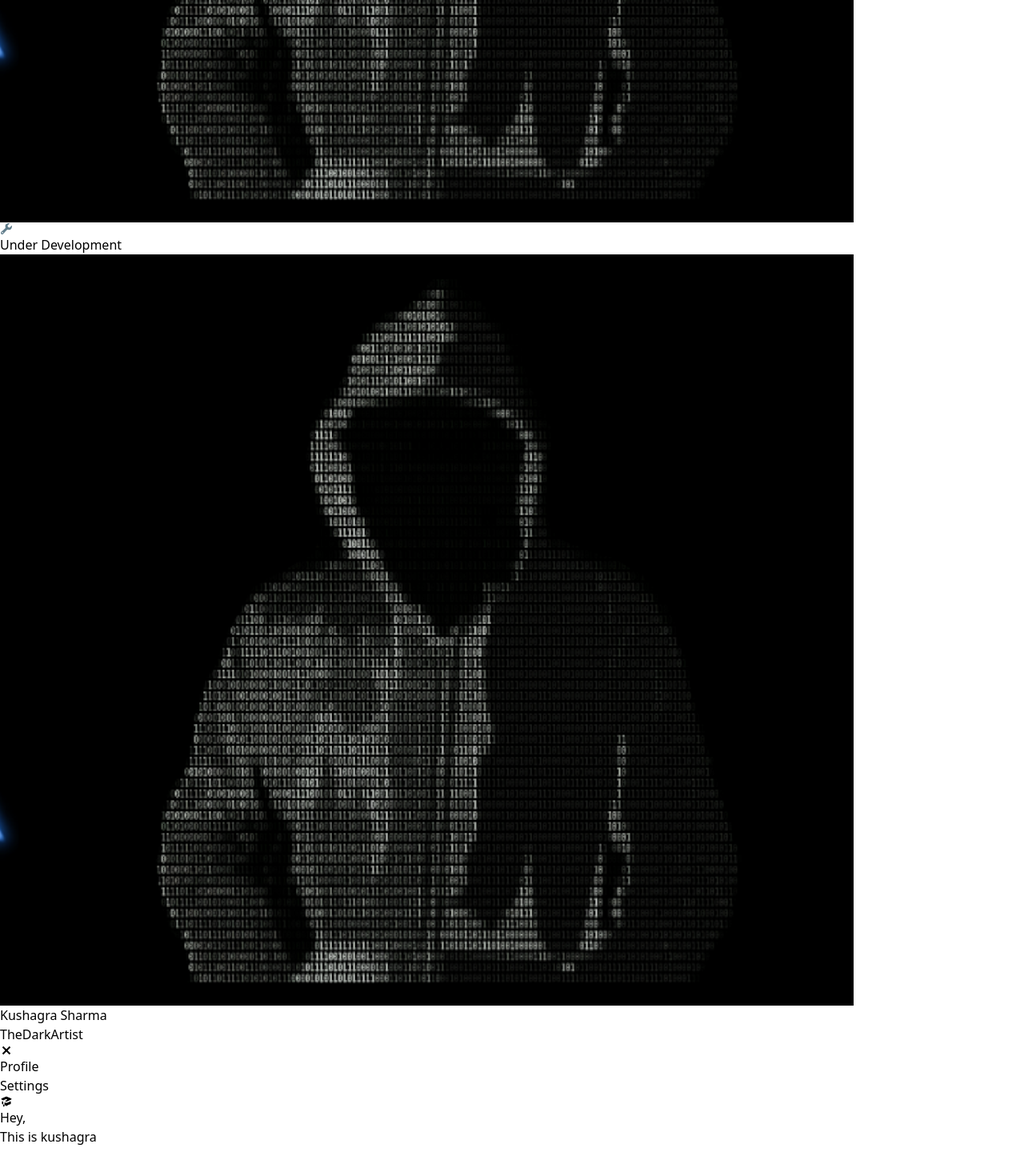
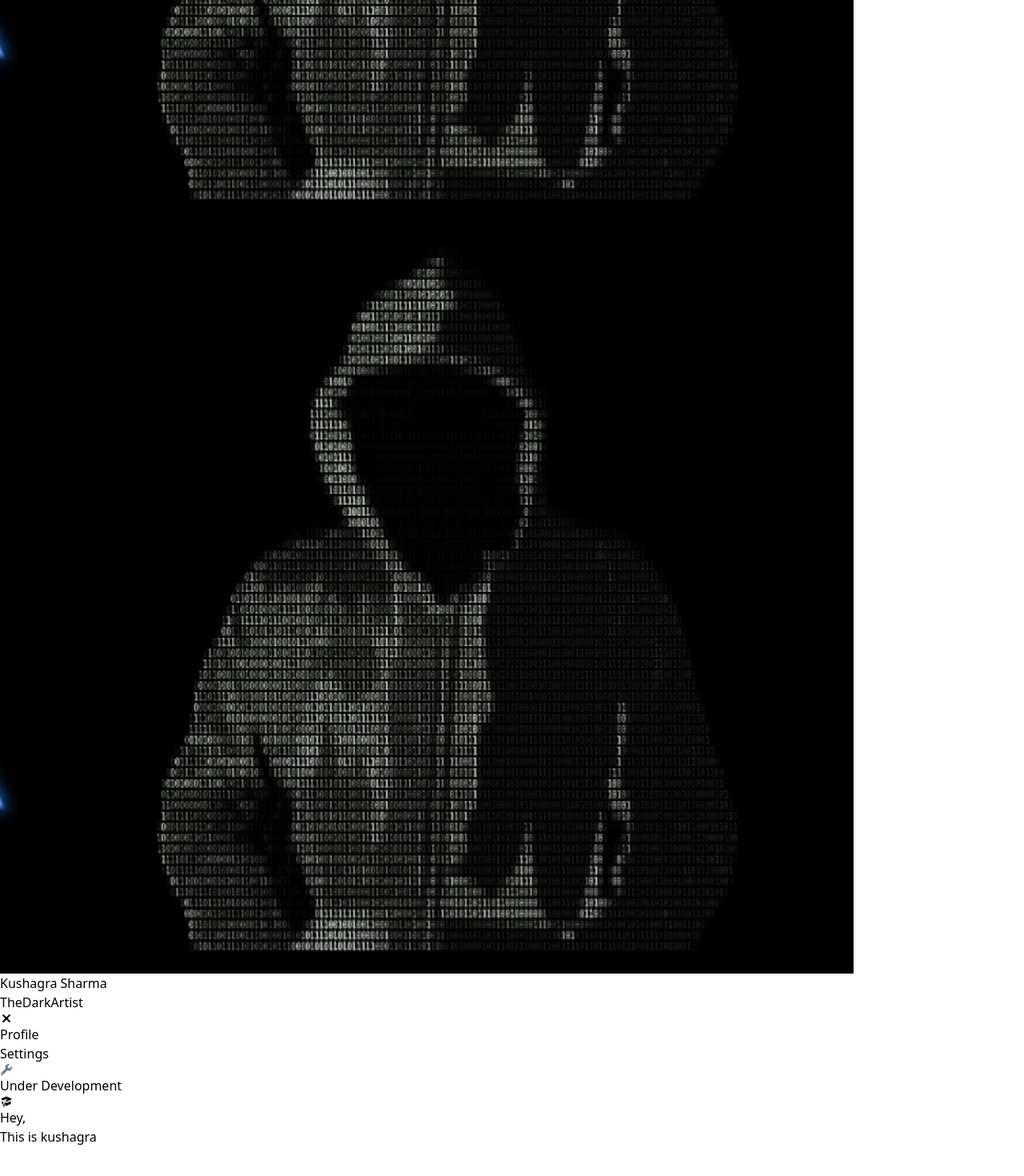
Before and after one commit to TheDarkArtist/thedarkartist.github.io, a React (Vite) app: page / in a window 1280 px wide. Shown: the part 757-2227 px from the top of the page at 80% size. Built offline with nearby package versions, Linux system fonts and the light colour scheme; grey boxes are pictures that could not be loaded.

Commit message:
++ added designs to message++ hover on TheDarkArtist-Navbar++ minor(quality) tweeks

```diff
--- a/src/App.jsx
+++ b/src/App.jsx
@@ -58,10 +58,12 @@ function App() {
 
 
       </Helmet>
+
       <Navbar handleSidebar={handleSidebar} />
-      <Message />
       <Sidebar handleSidebar={handleSidebar} />
-    <div className="min-h-[100%] overflow-hidden" >
+
+    <div className="min-h-[100%] p-0.5 overflow-hidden pt-12" >
+        <Message />
       <div className="py-4 px-2 mt-2">
         <Routes>
           <Route exact path="/" element={<Home />} />
--- a/src/components/AutoPlayVideo.jsx
+++ b/src/components/AutoPlayVideo.jsx
@@ -11,7 +11,7 @@ const AutoPlayVideo = () => {
 
   return (
     <div className="mt-24 md:mt-0 absolute top-0 max-h-[100%] overflow-hidden" >
-      <video ref={videoRef} className="opacity-20 w-full" autoPlay muted loop >
+      <video id="video" ref={videoRef} className="opacity-20 w-full" autoPlay muted loop  >
         <source src={diamond} type="video/mp4" />
         Your browser does not support the video tag.
       </video>
--- a/src/components/Message.jsx
+++ b/src/components/Message.jsx
@@ -2,8 +2,8 @@ import { FcSupport } from "react-icons/fc";
 
 const Message = () => {
   return (
-    <div className="py-1 px-2  w-full border border-sky-500 bg-red-900 flex align-middle z-50" >
-      <FcSupport className="mt-1 mr-2" />
+    <div className="px-2 py-1  border border-pink-500 bg-gradient-to-br from-red-950 via-cyan-950 to-red-950  flex items-center z-40 shadow-md shadow-zinc-700 hover:font-bold" >
+      <FcSupport className=" mr-2" />
       <p>Under Development</p>
     </div>
   );
--- a/src/components/Navbar.jsx
+++ b/src/components/Navbar.jsx
@@ -5,7 +5,7 @@ import profile from "../assets/profile.png";
 const Navbar = ({handleSidebar}) => {
   return (
     <div className="h-12 flex justify-between items-center fixed px-2 bg-slate-800 w-full z-30">
-      <div>TheDarkArtist</div>
+      <div className="hover:font-bold">TheDarkArtist</div>
       <div></div>
       <div>
         <ul className="flex items-center ">
```
